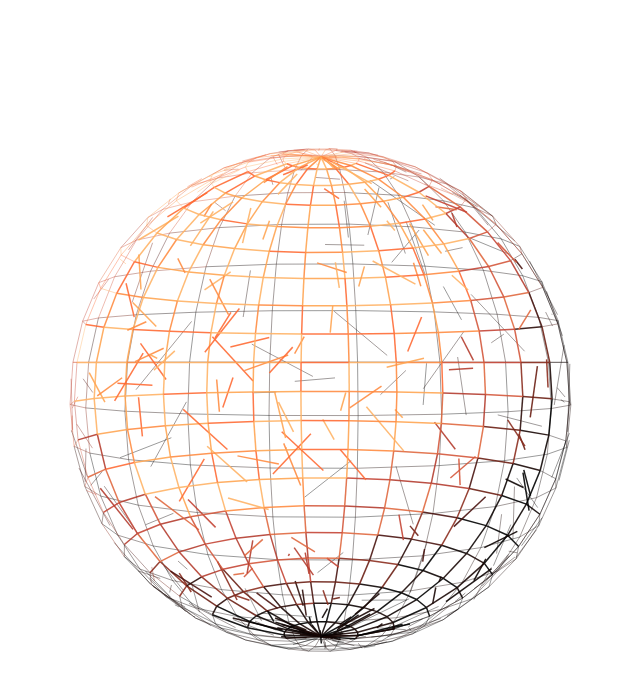
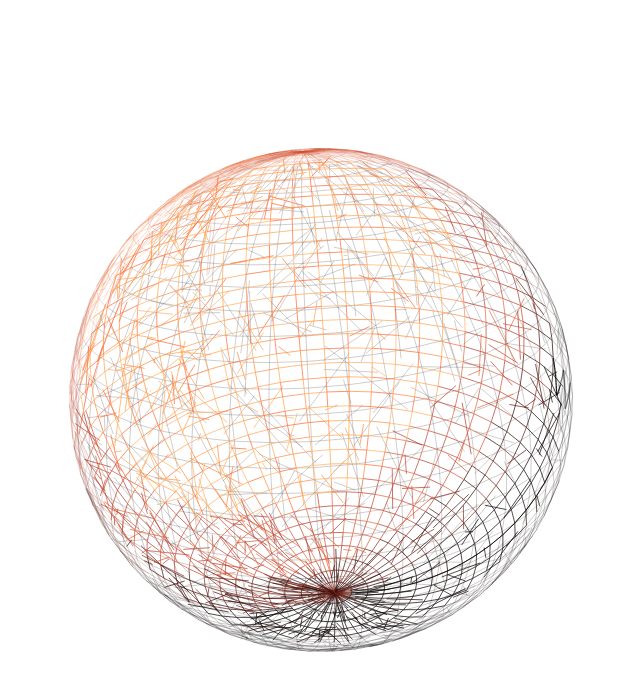
Before and after one commit to magnus-w/animation, a plain HTML site: page mars/mars-animation.html in a window 1280 px wide. Shown: the whole page, without its empty margins (319-959 px from the left). Drawn offline with Linux system fonts and the light colour scheme; animation ran at ten frames a second.

Commit message:
Nu med W

```diff
--- a/mars/mars-animation.html
+++ b/mars/mars-animation.html
@@ -45,9 +45,10 @@
             centerX: canvas.width / 2,
             centerY: canvas.height / 2,
             rotationSpeed: 0.003,
-            latitudeLines: 20,
-            longitudeLines: 24,
-            shadingDensity: 300, // Number of impressionistic shading lines
+            latitudeLines: 40,
+            longitudeLines: 48,
+            shadingDensity: 1200, // Number of impressionistic shading lines
+            axialTilt: 25.19 * Math.PI / 180, // Mars axial tilt in radians
         };
 
         // Mars color palette
@@ -133,15 +134,21 @@
             const lines = [];
 
             for (let i = 0; i < config.shadingDensity; i++) {
-                // Random points on sphere surface
+                // Random points on sphere surface, biased toward front (positive z)
                 const theta1 = Math.random() * Math.PI;
                 const phi1 = Math.random() * 2 * Math.PI;
+
+                // Bias: create more lines at the front
+                const bias = Math.random();
+                const useBias = bias < 0.6; // 60% of lines will be biased to front
+                const finalPhi1 = useBias ? (phi1 * 0.5 + Math.PI * 0.75) : phi1;
+
                 const theta2 = theta1 + (Math.random() - 0.5) * 0.5; // Nearby point
-                const phi2 = phi1 + (Math.random() - 0.5) * 0.5;
+                const phi2 = finalPhi1 + (Math.random() - 0.5) * 0.5;
 
-                const x1 = config.radius * Math.sin(theta1) * Math.cos(phi1);
+                const x1 = config.radius * Math.sin(theta1) * Math.cos(finalPhi1);
                 const y1 = config.radius * Math.cos(theta1);
-                const z1 = config.radius * Math.sin(theta1) * Math.sin(phi1);
+                const z1 = config.radius * Math.sin(theta1) * Math.sin(finalPhi1);
 
                 const x2 = config.radius * Math.sin(theta2) * Math.cos(phi2);
                 const y2 = config.radius * Math.cos(theta2);
@@ -153,11 +160,59 @@
             return lines;
         }
 
+        // Create "W" artifact at equator
+        function createWArtifact() {
+            const lines = [];
+            const segments = 50; // Smoothness of the W
+            const wWidth = Math.PI / 12; // Width of the W in radians
+            const wHeight = 0.15; // Height of W peaks
+
+            for (let i = 0; i < segments; i++) {
+                const t = i / segments;
+                const nextT = (i + 1) / segments;
+
+                // Create W shape: down, up, down, up
+                const wShape = (x) => {
+                    const normalized = (x % 1) * 4; // Split into 4 parts
+                    if (normalized < 1) return normalized; // Down to valley
+                    if (normalized < 2) return 2 - normalized; // Up to peak
+                    if (normalized < 3) return normalized - 2; // Down to valley
+                    return 4 - normalized; // Up to end
+                };
+
+                const lat1 = (wShape(t) - 0.5) * wHeight;
+                const lat2 = (wShape(nextT) - 0.5) * wHeight;
+                const lon1 = t * wWidth;
+                const lon2 = nextT * wWidth;
+
+                // Convert to 3D coordinates
+                const theta1 = Math.PI / 2 - lat1;
+                const phi1 = lon1;
+                const theta2 = Math.PI / 2 - lat2;
+                const phi2 = lon2;
+
+                const x1 = config.radius * Math.sin(theta1) * Math.cos(phi1);
+                const y1 = config.radius * Math.cos(theta1);
+                const z1 = config.radius * Math.sin(theta1) * Math.sin(phi1);
+
+                const x2 = config.radius * Math.sin(theta2) * Math.cos(phi2);
+                const y2 = config.radius * Math.cos(theta2);
+                const z2 = config.radius * Math.sin(theta2) * Math.sin(phi2);
+
+                const line = new Line(new Point3D(x1, y1, z1), new Point3D(x2, y2, z2));
+                line.isArtifact = true; // Mark as artifact for special coloring
+                lines.push(line);
+            }
+
+            return lines;
+        }
+
         // Initialize geometry
         const spherePoints = createSpherePoints();
         const structuralLines = createStructuralLines(spherePoints);
         const shadingLines = createShadingLines();
-        const allLines = [...structuralLines, ...shadingLines];
+        const wArtifact = createWArtifact();
+        const allLines = [...structuralLines, ...shadingLines, ...wArtifact];
 
         // Rotation angles
         let angleX = 0;
@@ -235,9 +290,9 @@
             });
 
             allPoints.forEach(point => {
-                let rotated = rotateY(point, angleY);
-                rotated = rotateX(rotated, angleX);
-                rotated = rotateZ(rotated, angleZ);
+                // Apply axial tilt first, then rotation around tilted axis
+                let rotated = rotateX(point, config.axialTilt);
+                rotated = rotateY(rotated, angleY);
 
                 point.rotatedX = rotated.x;
                 point.rotatedY = rotated.y;
@@ -253,11 +308,23 @@
                     rotatedY: (line.point1.rotatedY + line.point2.rotatedY) / 2,
                     rotatedZ: (line.point1.rotatedZ + line.point2.rotatedZ) / 2
                 };
-                line.color = getColorForPoint(midPoint);
 
-                // Vary line width based on depth
-                const avgZ = (line.point1.rotatedZ + line.point2.rotatedZ) / 2;
-                line.width = avgZ > 0 ? 1.5 : 0.8;
+                // Special coloring for W artifact
+                if (line.isArtifact) {
+                    const baseColor = getColorForPoint(midPoint);
+                    // Make it slightly darker by adjusting the hex color
+                    const hex = baseColor.replace('#', '');
+                    const r = Math.max(0, parseInt(hex.substr(0, 2), 16) - 20);
+                    const g = Math.max(0, parseInt(hex.substr(2, 2), 16) - 20);
+                    const b = Math.max(0, parseInt(hex.substr(4, 2), 16) - 20);
+                    line.color = `#${r.toString(16).padStart(2, '0')}${g.toString(16).padStart(2, '0')}${b.toString(16).padStart(2, '0')}`;
+                    line.width = 1.2; // Slightly thicker for visibility
+                } else {
+                    line.color = getColorForPoint(midPoint);
+                    // Vary line width based on depth
+                    const avgZ = (line.point1.rotatedZ + line.point2.rotatedZ) / 2;
+                    line.width = avgZ > 0 ? 0.8 : 0.4;
+                }
             });
         }
 
@@ -291,9 +358,8 @@
             // Clear canvas
             ctx.clearRect(0, 0, canvas.width, canvas.height);
 
-            // Update rotation
+            // Update rotation - only rotate around Y-axis (vertical, like natural planet rotation)
             angleY += config.rotationSpeed;
-            angleX += config.rotationSpeed * 0.3;
 
             // Update and draw
             updateGeometry();
```
